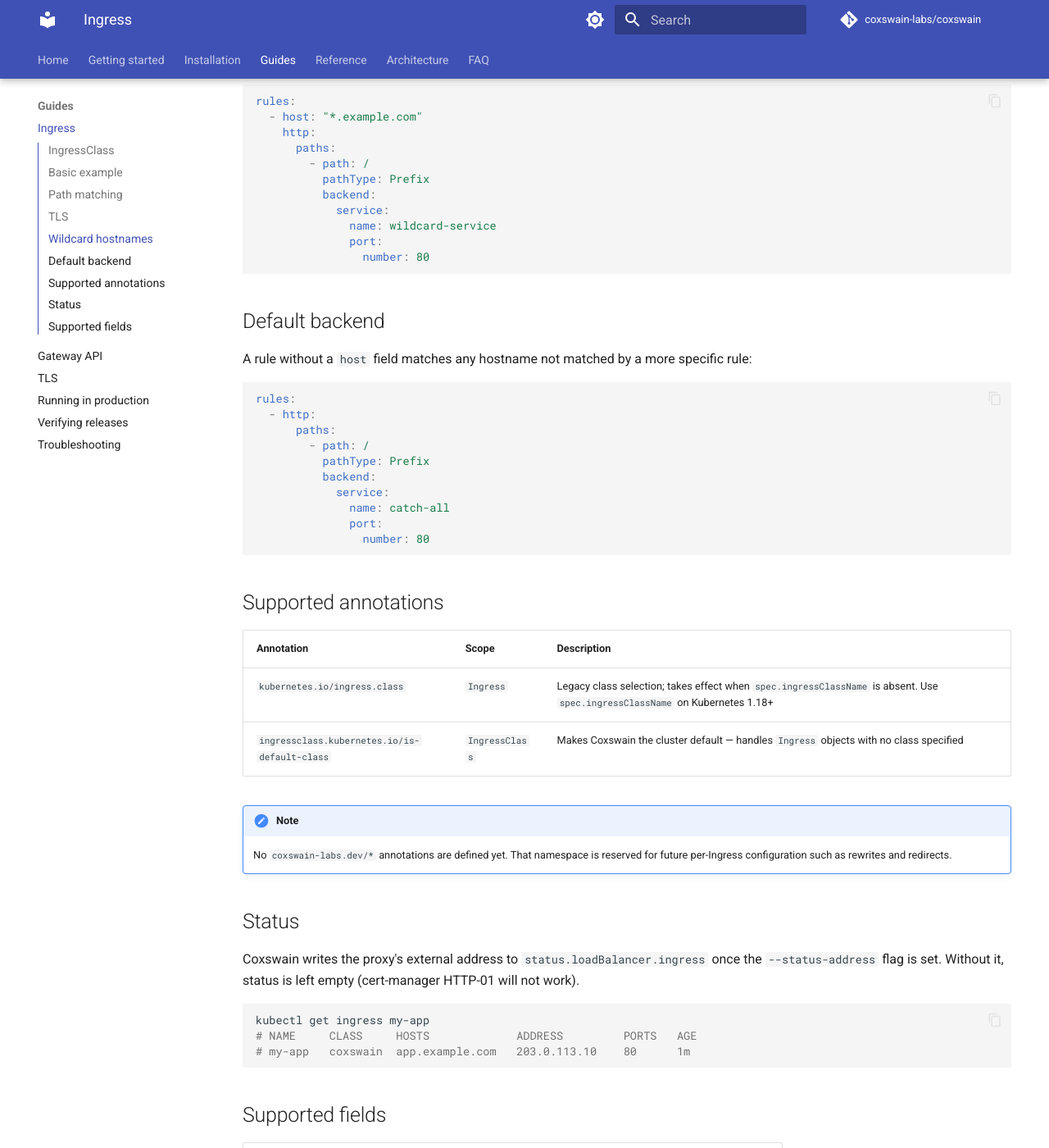
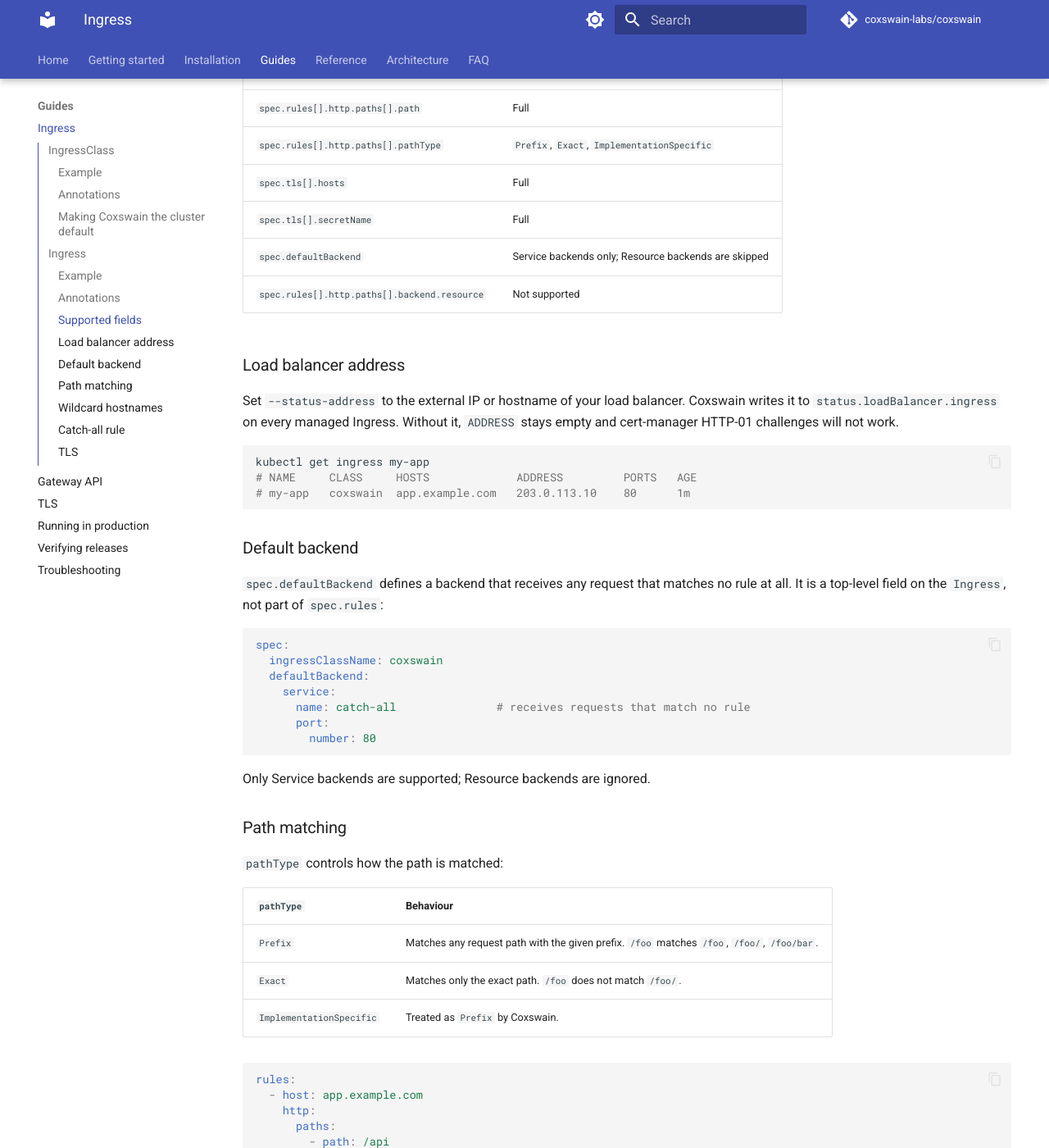
Before and after one commit to coxswain-labs/coxswain, an MkDocs documentation site: the page built from docs/guides/ingress.md, in a window 1280 px wide and 1400 px high, scrolled down 1953 px. Shown: the whole window at 82% size. Built offline with MkDocs 1.6.1 and Material for MkDocs 9.7.7, drawn with Linux system fonts in a browser that asks for light colours; comment, search, counter and statistics services are not loaded; the version menu is left out; some of the changed text lies outside the part shown.

Commit message:
docs(guides): overhaul ingress guide and fix docs workflow
Restructure ingress.md by resource kind: IngressClass section (example,
annotations, default class setup) followed by Ingress section (example,
annotations, supported fields, load balancer address, routing features,
TLS). Separate spec.defaultBackend from catch-all rules, add inline YAML
comments to all examples, and fix broken running-in-production.md link.

Fix docs.yml: upgrade actions/checkout to v6, drop the mis-quoted
--push-remote '' from the mike deploy step, and add set -euo pipefail
to shell steps.

Refs #30

````diff
--- a/docs/guides/ingress.md
+++ b/docs/guides/ingress.md
@@ -4,21 +4,39 @@ Coxswain supports the standard Kubernetes `Ingress` resource (networking.k8s.io/
 
 ## IngressClass
 
-Coxswain registers an `IngressClass` named `coxswain`. Reference it via `spec.ingressClassName`:
+An `IngressClass` tells Kubernetes which controller owns a given class name. Coxswain registers one named `coxswain`; reference it from any `Ingress` via `spec.ingressClassName: coxswain`.
+
+### Example
 
 ```yaml
+apiVersion: networking.k8s.io/v1
+kind: IngressClass
+metadata:
+  name: coxswain
 spec:
-  ingressClassName: coxswain
+  controller: coxswain-labs.dev/gateway-controller  # must match --controller-name
 ```
 
-To make Coxswain the cluster default (handles `Ingress` objects without an explicit class):
+### Annotations
+
+| Annotation | Description |
+|------------|-------------|
+| `ingressclass.kubernetes.io/is-default-class` | Makes Coxswain the cluster default — handles `Ingress` objects with no class specified |
+
+### Making Coxswain the cluster default
+
+To handle `Ingress` objects that do not specify a class:
 
 ```bash
 kubectl annotate ingressclass coxswain \
   ingressclass.kubernetes.io/is-default-class=true
 ```
 
-## Basic example
+## Ingress
+
+An `Ingress` resource defines host- and path-based routing rules that map incoming HTTP(S) requests to backend Services.
+
+### Example
 
 ```yaml
 apiVersion: networking.k8s.io/v1
@@ -26,7 +44,145 @@ kind: Ingress
 metadata:
   name: my-app
 spec:
+  ingressClassName: coxswain          # routes this Ingress to Coxswain
+  rules:
+    - host: app.example.com           # only matches this hostname
+      http:
+        paths:
+          - path: /
+            pathType: Prefix
+            backend:
+              service:
+                name: my-service
+                port:
+                  number: 80
+```
+
+### Annotations
+
+| Annotation | Description |
+|------------|-------------|
+| `kubernetes.io/ingress.class` | Legacy class selection; takes effect when `spec.ingressClassName` is absent. Use `spec.ingressClassName` on Kubernetes 1.18+ |
+
+!!! note
+    No `coxswain-labs.dev/*` annotations are defined yet. That namespace is reserved for future per-Ingress configuration such as rewrites and redirects.
+
+### Supported fields
+
+| Field | Support |
+|-------|---------|
+| `spec.ingressClassName` | Full |
+| `spec.rules[].host` | Full (including wildcards) |
+| `spec.rules[].http.paths[].path` | Full |
+| `spec.rules[].http.paths[].pathType` | `Prefix`, `Exact`, `ImplementationSpecific` |
+| `spec.tls[].hosts` | Full |
+| `spec.tls[].secretName` | Full |
+| `spec.defaultBackend` | Service backends only; Resource backends are skipped |
+| `spec.rules[].http.paths[].backend.resource` | Not supported |
+
+### Load balancer address
+
+Set `--status-address` to the external IP or hostname of your load balancer. Coxswain writes it to `status.loadBalancer.ingress` on every managed Ingress. Without it, `ADDRESS` stays empty and cert-manager HTTP-01 challenges will not work.
+
+```bash
+kubectl get ingress my-app
+# NAME     CLASS     HOSTS             ADDRESS         PORTS   AGE
+# my-app   coxswain  app.example.com   203.0.113.10    80      1m
+```
+
+### Default backend
+
+`spec.defaultBackend` defines a backend that receives any request that matches no rule at all. It is a top-level field on the `Ingress`, not part of `spec.rules`:
+
+```yaml
+spec:
   ingressClassName: coxswain
+  defaultBackend:
+    service:
+      name: catch-all               # receives requests that match no rule
+      port:
+        number: 80
+```
+
+Only Service backends are supported; Resource backends are ignored.
+
+### Path matching
+
+`pathType` controls how the path is matched:
+
+| `pathType` | Behaviour |
+|------------|-----------|
+| `Prefix` | Matches any request path with the given prefix. `/foo` matches `/foo`, `/foo/`, `/foo/bar`. |
+| `Exact` | Matches only the exact path. `/foo` does not match `/foo/`. |
+| `ImplementationSpecific` | Treated as `Prefix` by Coxswain. |
+
+```yaml
+rules:
+  - host: app.example.com
+    http:
+      paths:
+        - path: /api
+          pathType: Prefix        # matches /api, /api/users, /api/v2/...
+          backend:
+            service:
+              name: api-service
+              port:
+                number: 80
+        - path: /healthz
+          pathType: Exact         # matches only /healthz
+          backend:
+            service:
+              name: health-service
+              port:
+                number: 8080
+```
+
+### Wildcard hostnames
+
+Coxswain follows the Kubernetes Ingress spec for wildcard matching: `*.example.com` matches exactly one DNS label, so `foo.example.com` matches but `foo.bar.example.com` does not.
+
+```yaml
+rules:
+  - host: "*.example.com"           # matches foo.example.com, not foo.bar.example.com
+    http:
+      paths:
+        - path: /
+          pathType: Prefix
+          backend:
+            service:
+              name: wildcard-service
+              port:
+                number: 80
+```
+
+### Catch-all rule
+
+A rule with no `host` field matches any hostname that is not claimed by a more specific host rule. Unlike `spec.defaultBackend`, path matching still applies — the request must match the rule's `path`:
+
+```yaml
+rules:
+  - http:                           # no host — matches any unmatched hostname
+      paths:
+        - path: /
+          pathType: Prefix
+          backend:
+            service:
+              name: catch-all
+              port:
+                number: 80
+```
+
+### TLS
+
+Add a `spec.tls` block and reference a `kubernetes.io/tls` Secret in the same namespace. Coxswain reloads the cert automatically when the Secret changes. See the [TLS guide](tls.md) for cert-manager integration.
+
+```yaml
+spec:
+  ingressClassName: coxswain
+  tls:
+    - hosts:
+        - app.example.com
+      secretName: app-tls           # must exist in the same namespace
   rules:
     - host: app.example.com
       http:
@@ -40,106 +196,16 @@ spec:
                   number: 80
 ```
 
-## Path matching
-
-`pathType` controls how the path is matched:
-
-| `pathType` | Behaviour |
-|------------|-----------|
-| `Prefix` | Matches any request path with the given prefix. `/foo` matches `/foo`, `/foo/`, `/foo/bar`. |
-| `Exact` | Matches only the exact path. `/foo` does not match `/foo/`. |
-| `ImplementationSpecific` | Treated as `Prefix` by Coxswain. |
-
-## TLS
-
-Add a `spec.tls` block and reference a `kubernetes.io/tls` Secret in the same namespace:
+The referenced Secret must have `type: kubernetes.io/tls` with `tls.crt` and `tls.key`:
 
 ```yaml
-spec:
-  ingressClassName: coxswain
-  tls:
-    - hosts:
-        - app.example.com
-      secretName: app-tls
-  rules:
-    - host: app.example.com
-      http:
-        paths:
-          - path: /
-            pathType: Prefix
-            backend:
-              service:
-                name: my-service
-                port:
-                  number: 80
+apiVersion: v1
+kind: Secret
+metadata:
+  name: app-tls
+  namespace: default
+type: kubernetes.io/tls
+data:
+  tls.crt: <base64-encoded certificate>
+  tls.key: <base64-encoded private key>
 ```
-
-The Secret must have `type: kubernetes.io/tls` with `tls.crt` and `tls.key`. Coxswain reloads the cert automatically when the Secret changes. See the [TLS guide](tls.md) for cert-manager integration.
-
-## Wildcard hostnames
-
-Coxswain follows the Kubernetes Ingress spec for wildcard matching: `*.example.com` matches exactly one DNS label, so `foo.example.com` matches but `foo.bar.example.com` does not.
-
-```yaml
-rules:
-  - host: "*.example.com"
-    http:
-      paths:
-        - path: /
-          pathType: Prefix
-          backend:
-            service:
-              name: wildcard-service
-              port:
-                number: 80
-```
-
-## Default backend
-
-A rule without a `host` field matches any hostname not matched by a more specific rule:
-
-```yaml
-rules:
-  - http:
-      paths:
-        - path: /
-          pathType: Prefix
-          backend:
-            service:
-              name: catch-all
-              port:
-                number: 80
-```
-
-## Supported annotations
-
-| Annotation | Scope | Description |
-|------------|-------|-------------|
-| `kubernetes.io/ingress.class` | `Ingress` | Legacy class selection; takes effect when `spec.ingressClassName` is absent. Use `spec.ingressClassName` on Kubernetes 1.18+ |
-| `ingressclass.kubernetes.io/is-default-class` | `IngressClass` | Makes Coxswain the cluster default — handles `Ingress` objects with no class specified |
-
-!!! note
-    No `coxswain-labs.dev/*` annotations are defined yet. That namespace is reserved for future per-Ingress configuration such as rewrites and redirects.
-
-## Status
-
-Coxswain writes the proxy's external address to `status.loadBalancer.ingress` once the `--status-address` flag is set. Without it, status is left empty (cert-manager HTTP-01 will not work).
-
-```bash
-kubectl get ingress my-app
-# NAME     CLASS     HOSTS             ADDRESS         PORTS   AGE
-# my-app   coxswain  app.example.com   203.0.113.10    80      1m
-```
-
-## Supported fields
-
-| Field | Support |
-|-------|---------|
-| `spec.ingressClassName` | Full |
-| `spec.rules[].host` | Full (including wildcards) |
-| `spec.rules[].http.paths[].path` | Full |
-| `spec.rules[].http.paths[].pathType` | `Prefix`, `Exact`, `ImplementationSpecific` |
-| `spec.tls[].hosts` | Full |
-| `spec.tls[].secretName` | Full |
-| `spec.defaultBackend` | Service backends only; Resource backends are skipped |
-| `spec.rules[].http.paths[].backend.resource` | Not supported |
````
Also changed, not shown: docs/guides/running-in-production.md (+1 -1 lines), 1 other file.
